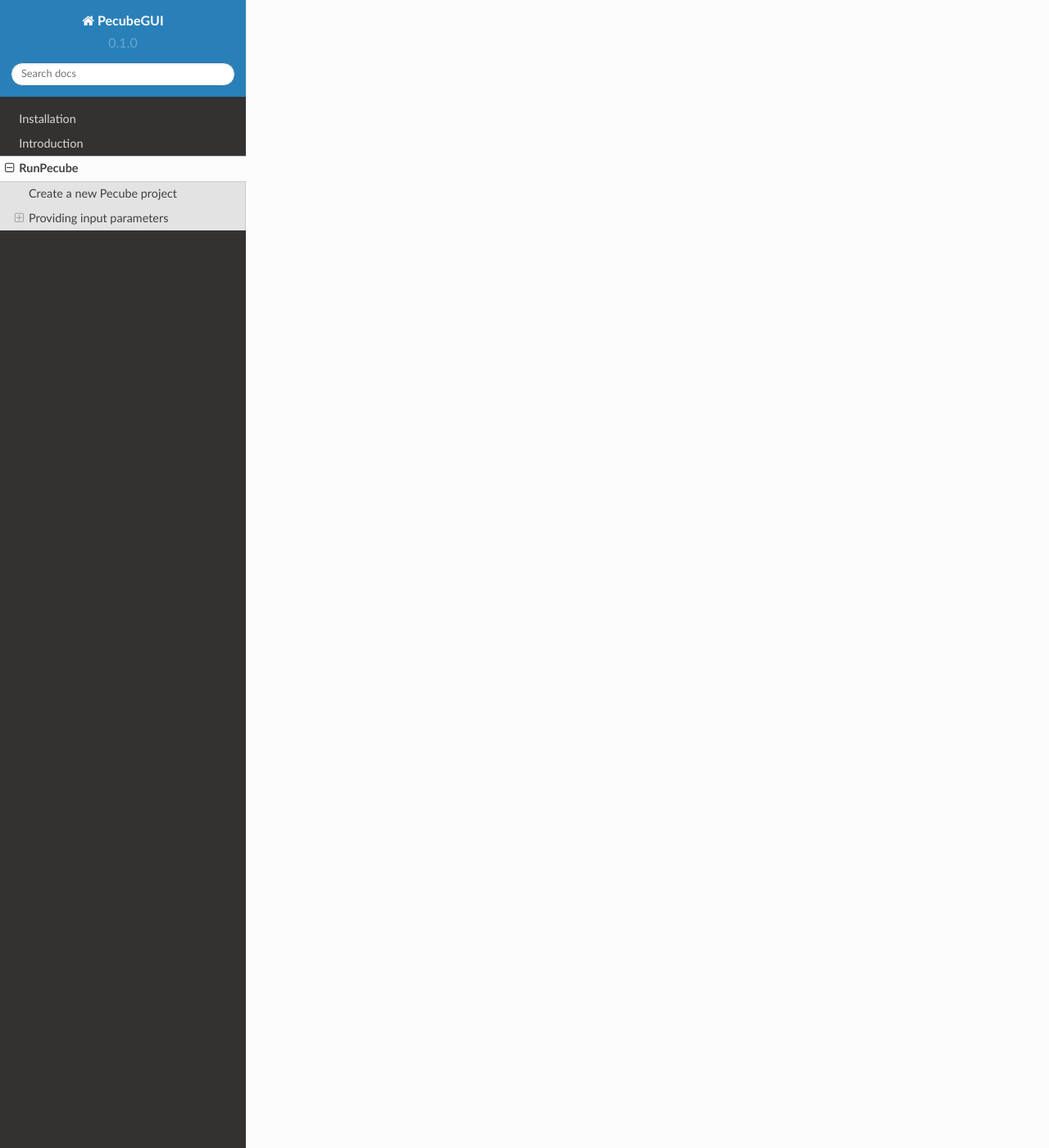
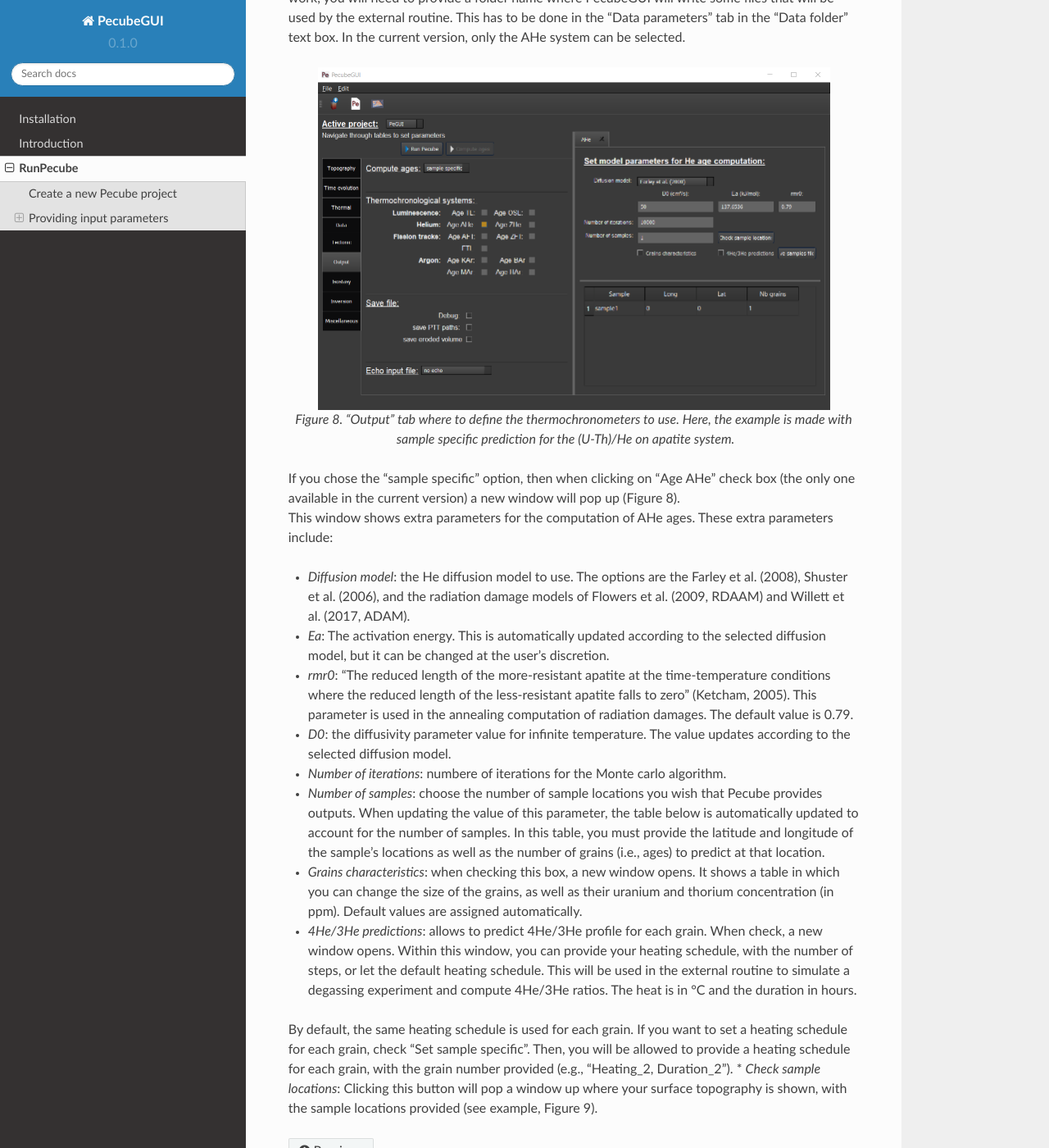
Before and after one commit to MBernAca/PecubeGUI_Doc, a Sphinx documentation site: the page built from docs/source/runPecube.rst, in a window 1280 px wide and 1400 px high, scrolled down 5593 px. Shown: the whole window at 82% size. Built offline with Sphinx 7.4.7 and the Read the Docs theme 2.0.0, drawn with Linux system fonts in a browser that asks for light colours; some of the changed text lies outside the part shown.

Commit message:
Update runPecube.rst

```diff
--- a/docs/source/runPecube.rst
+++ b/docs/source/runPecube.rst
@@ -104,4 +104,36 @@ Tectonic tab:
 
   *Figure 7. "Tectonic" tab where to provide parameters related to kinematic of rock uplift. The "EXMP4" in the Pecube's user guide is used as an example of input.*
 
-| When finishing to provide all three previous parameters, the tables updated. We see here that the first table on the left allows to set the geometry of the two faults, and the second one on the right, to define the fault kinematics (i.e., the negative values define an inverse fault, see Pecube user guide for more details). For each table the cells are sorted according to the fault (i.e., as shown by the fault name “fault 1, fault 2, …, fault_n”), to help the user to provide the characteristics of each. One can also decide to not define faults. In that case, “nfault” needs to be set to one and “npoint” to “-1”. Then, the number of steps (nstep) defines the kinematic of the entire model (uniform uplift).
+| When finishing to provide all three previous parameters, the tables updated. We see here that the first table on the left allows to set the geometry of the two faults, and the second one on the right, to define the fault kinematics (i.e., the negative values define an inverse fault, see Pecube user guide for more details). For each table the cells are sorted according to the fault (i.e., as shown by the fault name “*fault 1*, *fault 2*, …, *fault_n*”), to help the user to provide the characteristics of each. One can also decide to not define faults. In that case, “nfault” needs to be set to one and “npoint” to “-1”. Then, the number of steps (nstep) defines the kinematic of the entire model (uniform uplift).
+
+
+Output tab:
+-------------------
+
+==================================
+
+This tab enables the user to set the outputs he/she wants that Pecube provides at the end of the model run (Figure 7). The first part (i.e., “Compute ages”) let you choose between three options:
+*	*none*: Pecube will not predict any thermochronological ages
+*	*for all nodes*: Pecube will predict thermochronological ages for all nodes at the surface of the Pecube model. This option will enable you to check any boxes in the next part (i.e., “Thermochronological systems”) and choose the thermochronological system you are interested to use.
+*	*sample specific*: Pecube will predict thermochronological ages only for specific sample locations provided by the user. For this option to work, you will need to provide a folder name where PecubeGUI will write some files that will be used by the external routine. This has to be done in the “Data parameters” tab in the “Data folder” text box. In the current version, only the AHe system can be selected.
+
+.. figure:: ../images/Compute_age.png
+  :height: 418
+  :width: 625
+  :align: center
+
+  *Figure 8. "Output" tab where to define the thermochronometers to use. Here, the example is made with sample specific prediction for the (U-Th)/He on apatite system.*
+
+| If you chose the “sample specific” option, then when clicking on “Age AHe” check box (the only one available in the current version) a new window will pop up (Figure 8).
+| This window shows extra parameters for the computation of AHe ages. These extra parameters include:
+
+*	*Diffusion model*: the He diffusion model to use. The options are the Farley et al. (2008), Shuster et al. (2006), and the radiation damage models of Flowers et al. (2009, RDAAM) and Willett et al. (2017, ADAM).
+*	*Ea*: The activation energy. This is automatically updated according to the selected diffusion model, but it can be changed at the user’s discretion.
+*	*rmr0*: “The reduced length of the more-resistant apatite at the time-temperature conditions where the reduced length of the less-resistant apatite falls to zero” (Ketcham, 2005). This parameter is used in the annealing computation of radiation damages. The default value is 0.79.
+*	*D0*: the diffusivity parameter value for infinite temperature. The value updates according to the selected diffusion model.
+*	*Number of iterations*: numbere of iterations for the Monte carlo algorithm.
+*	*Number of samples*: choose the number of sample locations you wish that Pecube provides outputs. When updating the value of this parameter, the table below is automatically updated to account for the number of samples. In this table, you must provide the latitude and longitude of the sample’s locations as well as the number of grains (i.e., ages) to predict at that location.
+*	*Grains characteristics*: when checking this box, a new window opens. It shows a table in which you can change the size of the grains, as well as their uranium and thorium concentration (in ppm). Default values are assigned automatically.
+*	*4He/3He predictions*: allows to predict 4He/3He profile for each grain. When check, a new window opens. Within this window, you can provide your heating schedule, with the number of steps, or let the default heating schedule. This will be used in the external routine to simulate a degassing experiment and compute 4He/3He ratios. The heat is in °C and the duration in hours.
+By default, the same heating schedule is used for each grain. If you want to set a heating schedule for each grain, check “Set sample specific”. Then, you will be allowed to provide a heating schedule for each grain, with the grain number provided (e.g., “Heating_2, Duration_2”).
+*	*Check sample locations*: Clicking this button will pop a window up where your surface topography is shown, with the sample locations provided (see example, Figure 9).
```
